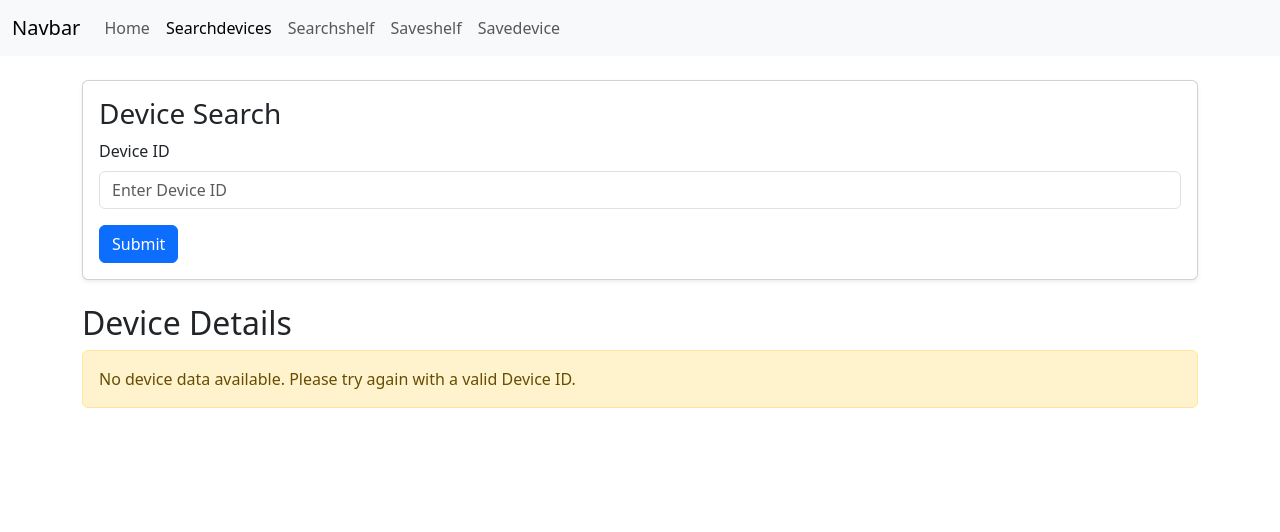
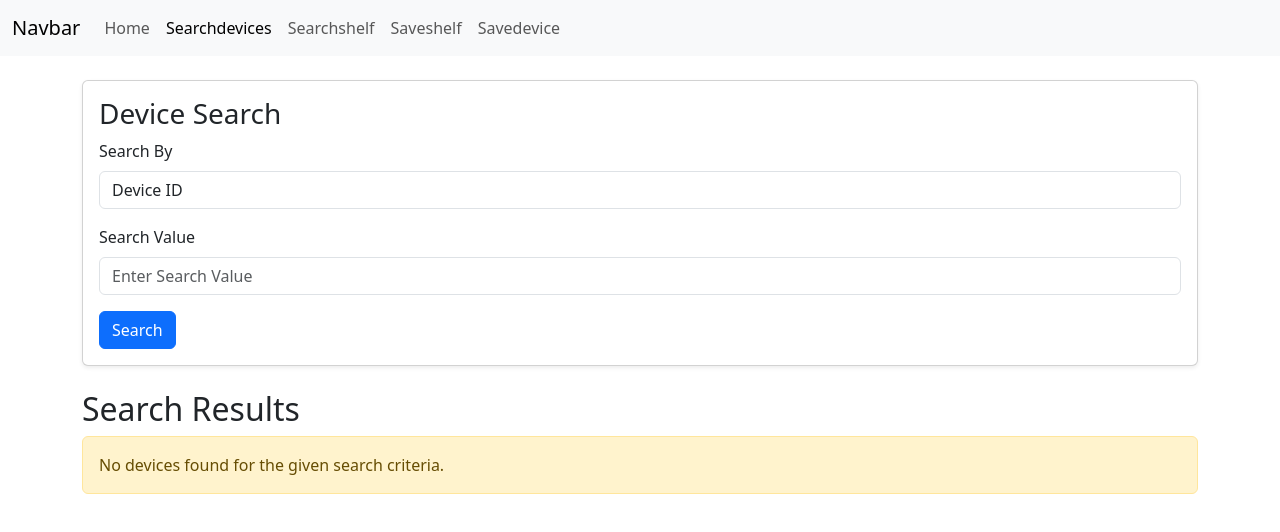
Before and after one commit to harawat23/Assignment_Frontend, an Angular app: page /searchdevices in a window 1280 px wide. Shown: the top 532 px of the page. Built offline with nearby package versions, Linux system fonts and the light colour scheme.

Commit message:
completed frontend

```diff
--- a/src/app/api.config.ts
+++ b/src/app/api.config.ts
@@ -9,7 +9,9 @@ export const API_ENDPOINTS ={
         getDevices:(pageNum:number)=>`${API_BASE_URL}/device/fetchAll/${pageNum}`,
         getNumberOfDevices:`${API_BASE_URL}/device/getNumberOfDevices`,
         getByBuildingName:(buildingName:string)=>`${API_BASE_URL}/device/byBuildingName/${buildingName}`,
-        getDeviceByPartNumber:(partNumber:string)=>`${API_BASE_URL}/device//byPartNumber/${partNumber}`
+        getDeviceByPartNumber:(partNumber:string)=>`${API_BASE_URL}/device/byPartNumber/${partNumber}`,
+        getByDeviceType:(deviceType:string)=>`${API_BASE_URL}/device/byDeviceType/${deviceType}`,
+        getByDeviceName:(deviceName:string)=>`${API_BASE_URL}/device/byDeviceName/${deviceName}`
     },
     shelf:{
         byId: (id:string)=> `${API_BASE_URL}/shelf/byId/${id}`,
--- a/src/app/pages/devices/devices.html
+++ b/src/app/pages/devices/devices.html
@@ -1,129 +1,82 @@
 <div class="container mt-4">
-  <!-- Input Form -->
+
   <div class="card shadow-sm">
     <div class="card-body">
       <h3 class="card-title">Device Search</h3>
       <form>
+
         <div class="form-group mb-3">
-          <label for="deviceIdInput" class="form-label">Device ID</label>
-          <input type="text" id="deviceIdInput" class="form-control" [value]="deviceId()"
-            (input)="setValue($event.target.value)" placeholder="Enter Device ID" />
+          <label for="searchTypeDropdown" class="form-label">Search By</label>
+          <select id="searchTypeDropdown" class="form-control" [value]="this.searchType()" (change)="onSearchTypeChange($event)">
+            <option value="deviceId">Device ID</option>
+            <option value="deviceName">Device Name</option>
+            <option value="deviceType">Device Type</option>
+            <option value="partNumber">Part Number</option>
+            <option value="buildingName">Building Name</option>
+          </select>
         </div>
-        <button type="button" class="btn btn-primary" (click)="onSubmit()">
-          Submit
+
+
+        <div class="form-group mb-3">
+          <label for="searchValueInput" class="form-label">Search Value</label>
+          <input
+            type="text"
+            id="searchValueInput"
+            class="form-control"
+            [value]="this.searchValue()"
+            (input)="this.searchValue.set($event.target.value)"
+            placeholder="Enter Search Value"
+          />
+        </div>
+
+        <button type="button" class="btn btn-primary" (click)="onSearch()">
+          Search
         </button>
       </form>
     </div>
   </div>
 
-  <!-- Device Details -->
   <div class="mt-4">
-    <h2>Device Details</h2>
+    <h2>Search Results</h2>
+
     @if(loading()){
     <div class="alert alert-info" role="alert">
       <strong>Loading...</strong> Please wait while we fetch the data.
     </div>
     }
     @else{
-    @if(deviceData() === null){
+    @if(deviceList()?.length === 0){
     <div class="alert alert-warning" role="alert">
-      No device data available. Please try again with a valid Device ID.
+      No devices found for the given search criteria.
     </div>
     }@else{
-    <div class="card shadow-sm">
-      <div class="card-body">
+    <div class="table-scroll-wrapper">
       <table class="table table-striped table-bordered">
         <thead class="table-dark">
           <tr>
-              <th>Field</th>
-              <th>Value</th>
+            <th>Device ID</th>
+            <th>Device Type</th>
+            <th>Building Name</th>
+            <th>Created At</th>
+            <th>Updated At</th>
+            <th>Part Number</th>
           </tr>
         </thead>
         <tbody>
+          @for (device of deviceList(); track $index) {
           <tr>
-              <td>Device ID</td>
-              <td>{{deviceData()?.deviceId}}</td>
+            <td (click)="navigateToDeviceSummaryPage(device.deviceId)">
+              {{ device.deviceId }}
+            </td>
+            <td>{{ device.deviceType }}</td>
+            <td>{{ device.buildingName }}</td>
+            <td>{{ device.createdAt | date: 'medium' }}</td>
+            <td>{{ device.updatedAt | date: 'medium' }}</td>
+            <td>{{ device.partNumber }}</td>
           </tr>
-            <tr>
-              <td>Device Name</td>
-              <td>{{deviceData()?.deviceName}}</td>
-            </tr>
-            <tr>
-              <td>Device Type</td>
-              <td>{{deviceData()?.deviceType}}</td>
-            </tr>
-            <tr>
-              <td>Part Number</td>
-              <td>{{deviceData()?.partNumber}}</td>
-            </tr>
-            <tr>
-              <td>Created At</td>
-              <td>{{deviceData()?.createdAt}}</td>
-            </tr>
-            <tr>
-              <td>Updated At</td>
-              <td>{{deviceData()?.updatedAt}}</td>
-            </tr>
-            <tr>
-              <td>Building Name</td>
-              <td>{{deviceData()?.buildingName}}</td>
-            </tr>
-            <tr>
-              <td>Number of Shelf Positions</td>
-              <td>{{deviceData()?.numberOfShelfPositions}}</td>
-            </tr>
+          }
         </tbody>
       </table>
-      </div>
-    </div>
-
-    <h2>Shelf Position Details</h2>
-    <div class="card shadow-sm">
-      <div class="card-body">
-        <table class="table table-striped table-bordered" *ngIf="shelfPositions()">
-          <thead class="table-dark">
-            <tr>
-              <th>#</th>
-              <th>Shelf Position ID</th>
-              <th>Created At</th>
-              <th>Device ID</th>
-              <th>Updated At</th>
-              <th>Shelf Id</th>
-              <th>Part Number</th>
-              <th>Shelf Name</th>
-              <th>Shelf createdAt</th>
-              <th>Shelf updatedAt</th>
-            </tr>
-          </thead>
-          <tbody>
-            <tr *ngFor="let shelf of shelfPositions(); let index = index">
-              <td>{{ index + 1 }}</td>
-              <td>{{ shelf.shelfPosId }}</td>
-              <td>{{ shelf.createdAt | date: 'medium' }}</td>
-              <td>{{ shelf.deviceId }}</td>
-              <td>{{ shelf.updatedAt | date: 'medium' }}</td>
-              @if(shelf.shelfOutput.createdAt){
-                <td>{{ shelf.shelfOutput.shelfId}}</td>
-                <td>{{ shelf.shelfOutput.createdAt }}</td>
-                <td>{{ shelf.shelfOutput.partNumber }}</td>
-                <td>{{ shelf.shelfOutput.shelfName }}</td>
-                <td>{{ shelf.shelfOutput.updatedAt }}</td>
-              }@else {
-                <td style="color: red;">Not Connected</td>
-                <td style="color: red;">Not Connected</td>
-                <td style="color: red;">Not Connected</td>
-                <td style="color: red;">Not Connected</td>
-                <td style="color: red;">Not Connected</td>
-              }
-            </tr>
-          </tbody>
-        </table>
-
-        <!-- Fallback for no data -->
-        <div *ngIf="!shelfPositions()?.length">
-          <p>No shelf positions available.</p>
-        </div>
-      </div>
     </div>
     }
     }
--- a/src/app/pages/devices/devices.ts
+++ b/src/app/pages/devices/devices.ts
@@ -3,7 +3,7 @@ import { CommonModule } from '@angular/common';
 import { FormsModule } from '@angular/forms';
 import { DevicesService } from '../../services/devices.service';
 import { DeviceModel } from '../../models/Device';
-import { ShelfPosition } from '../../models/ShelfPosition';
+import { Router } from '@angular/router';
 
 @Component({
   selector: 'app-devices',
@@ -13,22 +13,28 @@ import { ShelfPosition } from '../../models/ShelfPosition';
   imports: [CommonModule, FormsModule],
 })
 export class Devices {
-  deviceData = signal<DeviceModel | null>(null);
+  deviceList = signal<DeviceModel[]>([]);
   errorMessage = "";
-  deviceId = signal<string>("");
+  searchType = signal("deviceId");
+  searchValue = signal("");
   loading = signal<boolean>(false);
-  shelfPositions = signal<ShelfPosition[] | null>(null);
 
-  constructor(private devicesService: DevicesService) { }
+  constructor(private devicesService: DevicesService,public router:Router) { }
 
-  onSubmit() {
+  onSearch() {
+    if (!this.searchValue().trim()) {
+      this.errorMessage = "Search value cannot be empty.";
+      return;
+    }
+
     this.loading.set(true);
-    this.devicesService.getDeviceById(this.deviceId()).subscribe({
-      next: (result: DeviceModel) => {
+    this.devicesService
+      .searchDevices(this.searchType(), this.searchValue())
+      .subscribe({
+        next: (result: DeviceModel[]) => {
           console.log(result);
-        this.deviceData.set(result);
+          this.deviceList.set(result);
           this.loading.set(false);
-        this.shelfPositions.set(this.deviceData()?.shelfPosition || null);
         },
         error: (error) => {
           console.error("Error occurred:", error);
@@ -38,8 +44,16 @@ export class Devices {
       });
   }
 
-  setValue(val: string) {
-    this.deviceId.set(val);
-    console.log(this.deviceId());
+  navigateToDeviceSummaryPage(deviceId: string) {
+    console.log(`Navigating to device summary page for Device ID: ${deviceId}`);
+    this.router.navigate(['/device-summary', deviceId]);
+  }
+
+  onSearchTypeChange(event: Event): void {
+    const target = event.target as HTMLSelectElement;
+    if (target) {
+      this.searchType.set(target.value);
+      console.log('Search type changed to:', this.searchType);
     }
   }
+}
--- a/src/app/pages/home/home.html
+++ b/src/app/pages/home/home.html
@@ -8,6 +8,7 @@
     <table class="table table-striped table-bordered">
         <tr>
             <th>deviceId</th>
+            <th>deviceName</th>
             <th>deviceType</th>
             <th>buildingName</th>
             <th>createdAt</th>
@@ -17,6 +18,7 @@
         @for (device of deviceList(); track $index) {
         <tr>
             <td (click)="navigateToDeviceSummaryPage(device.deviceId)">{{device.deviceId}}</td>
+            <td>{{device.deviceName}}</td>
             <td>{{device.deviceType}}</td>
             <td>{{device.buildingName}}</td>
             <td>{{device.createdAt}}</td>
--- a/src/app/pages/shelf/shelf.html
+++ b/src/app/pages/shelf/shelf.html
@@ -2,67 +2,84 @@
   <!-- Input Form -->
   <div class="card shadow-sm">
     <div class="card-body">
-            <h3 class="card-title">Device Search</h3>
+      <h3 class="card-title">Shelf Search</h3>
       <form>
         <div class="form-group mb-3">
-                    <label for="deviceIdInput" class="form-label">Shelf ID</label>
-                    <input type="text" id="deviceIdInput" class="form-control" [value]="shelfId()"
-                        (input)="setValue($event.target.value)" placeholder="Enter Device ID" />
+          <label for="searchTypeDropdown" class="form-label">Search By</label>
+          <select id="searchTypeDropdown" class="form-control" [value]="this.searchType()" (change)="onSearchTypeChange($event)">
+            <option value="shelfId">Shelf ID</option>
+            <option value="shelfName">Shelf Name</option>
+          </select>
         </div>
-                <button type="button" class="btn btn-primary" (click)="onSubmit()">
-                    Submit
+
+        <div class="form-group mb-3">
+          <label for="searchValueInput" class="form-label">Search Value</label>
+          <input
+            type="text"
+            id="searchValueInput"
+            class="form-control"
+            [value]="this.searchValue()"
+            (input)="this.searchValue.set($event.target.value)"
+            placeholder="Enter Search Value"
+          />
+        </div>
+
+        <button type="button" class="btn btn-primary" (click)="onSearch()">
+          Search
         </button>
       </form>
     </div>
   </div>
 
-    <!-- Device Details -->
+
   <div class="mt-4">
-        <h2>Shelf Details</h2>
+    <h2>Search Results</h2>
+
     @if(loading()){
     <div class="alert alert-info" role="alert">
       <strong>Loading...</strong> Please wait while we fetch the data.
     </div>
     }
     @else{
-            @if(shelfData() === null){
+    @if(shelfData()?.length === 0){
     <div class="alert alert-warning" role="alert">
-                    No device data available. Please try again with a valid Device ID.
+      No devices found for the given search criteria.
     </div>
     }@else{
-                <div class="card shadow-sm">
-                    <div class="card-body">
+    <div class="table-scroll-wrapper">
       <table class="table table-striped table-bordered">
         <thead class="table-dark">
           <tr>
-                                    <th>Field</th>
-                                    <th>Value</th>
+            <th>Device ID</th>
+            <th>Device Type</th>
+            <th>Building Name</th>
+            <th>Created At</th>
+            <th>Updated At</th>
+            <th>Part Number</th>
           </tr>
         </thead>
         <tbody>
+          @for (shelf of shelfData(); track $index) {
           <tr>
-                                    <td>Device ID</td>
-                                    <td>{{shelfData()?.shelfId}}</td>
+            <td (click)="navigateToShelfSummaryPage(shelf.shelfId)">
+              {{ shelf.shelfId }}
+            </td>
+            <td>
+                {{shelf.shelfName}}
+            </td>
+            <td>
+                {{shelf.partNumber}}
+            </td>
+            <td>
+                {{shelf.createdAt}}
+            </td>
+            <td>
+                {{shelf.updatedAt}}
+            </td>
           </tr>
-                                <tr>
-                                    <td>Device Name</td>
-                                    <td>{{shelfData()?.shelfName}}</td>
-                                </tr>
-                                <tr>
-                                    <td>Part Number</td>
-                                    <td>{{shelfData()?.partNumber}}</td>
-                                </tr>
-                                <tr>
-                                    <td>Created At</td>
-                                    <td>{{shelfData()?.createdAt}}</td>
-                                </tr>
-                                <tr>
-                                    <td>Updated At</td>
-                                    <td>{{shelfData()?.updatedAt}}</td>
-                                </tr>
+          }
         </tbody>
       </table>
-                    </div>
     </div>
     }
     }
--- a/src/app/pages/shelf/shelf.ts
+++ b/src/app/pages/shelf/shelf.ts
@@ -3,6 +3,7 @@ import { ShelfService } from '../../services/shelf.service';
 import { FormsModule } from '@angular/forms';
 import { CommonModule } from '@angular/common';
 import { ShelfModel } from '../../models/Shelf';
+import { Router } from '@angular/router';
 
 @Component({
   selector: 'app-shelf',
@@ -11,19 +12,19 @@ import { ShelfModel } from '../../models/Shelf';
   styleUrl: './shelf.css',
 })
 export class Shelf {
-  shelfData = signal<ShelfModel | null>(null);
+  shelfData = signal<ShelfModel[] | null>(null);
   errorMessage = "";
-  shelfId = signal("");
   loading = signal(false);
-
-  constructor(private shelfService: ShelfService) {
+  searchValue=signal('');
+  searchType=signal('shelfId')
+  constructor(private shelfService: ShelfService,public router:Router) {
 
   }
 
-  onSubmit() {
+  onSearch() {
     this.loading.set(true);
-    this.shelfService.getDeviceById(this.shelfId()).subscribe({
-      next: (result: ShelfModel) => {
+    this.shelfService.searchShelves(this.searchType(),this.searchValue()).subscribe({
+      next: (result: ShelfModel[]) => {
         console.log(result);
         this.shelfData.set(result);
         this.loading.set(false);
@@ -36,8 +37,15 @@ export class Shelf {
     });
   }
 
-  setValue(val: string) {
-    this.shelfId.set(val);
-    console.log(this.shelfId());
+  navigateToShelfSummaryPage(id:string){
+    this.router.navigate(['/shelf-summary',id]);
+  }
+
+  onSearchTypeChange(event:Event){
+    const target = event.target as HTMLSelectElement;
+    if (target) {
+      this.searchType.set(target.value);
+      console.log('Search type changed to:', this.searchType);
+    }
   }
 }
```
Also changed, not shown: src/app/services/devices.service.ts (+33 -11 lines), src/app/services/shelf.service.ts (+13 -1 lines). Lines whose indentation alone changed are shown as unchanged.
